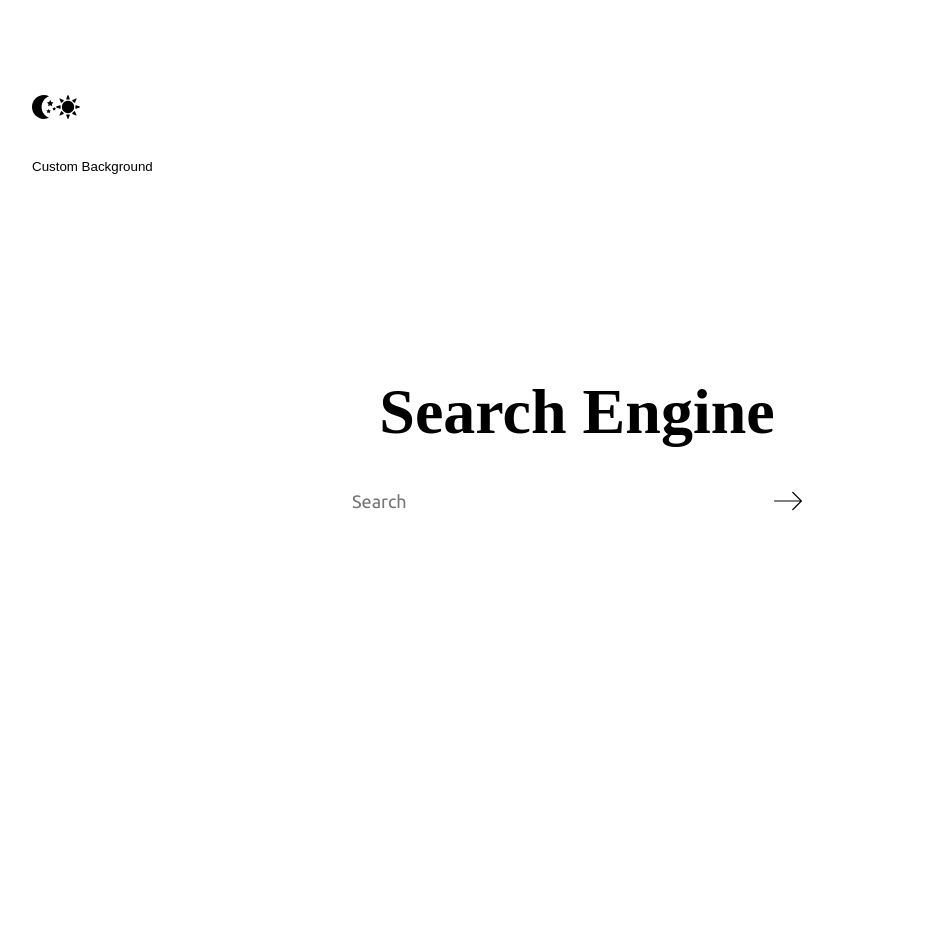
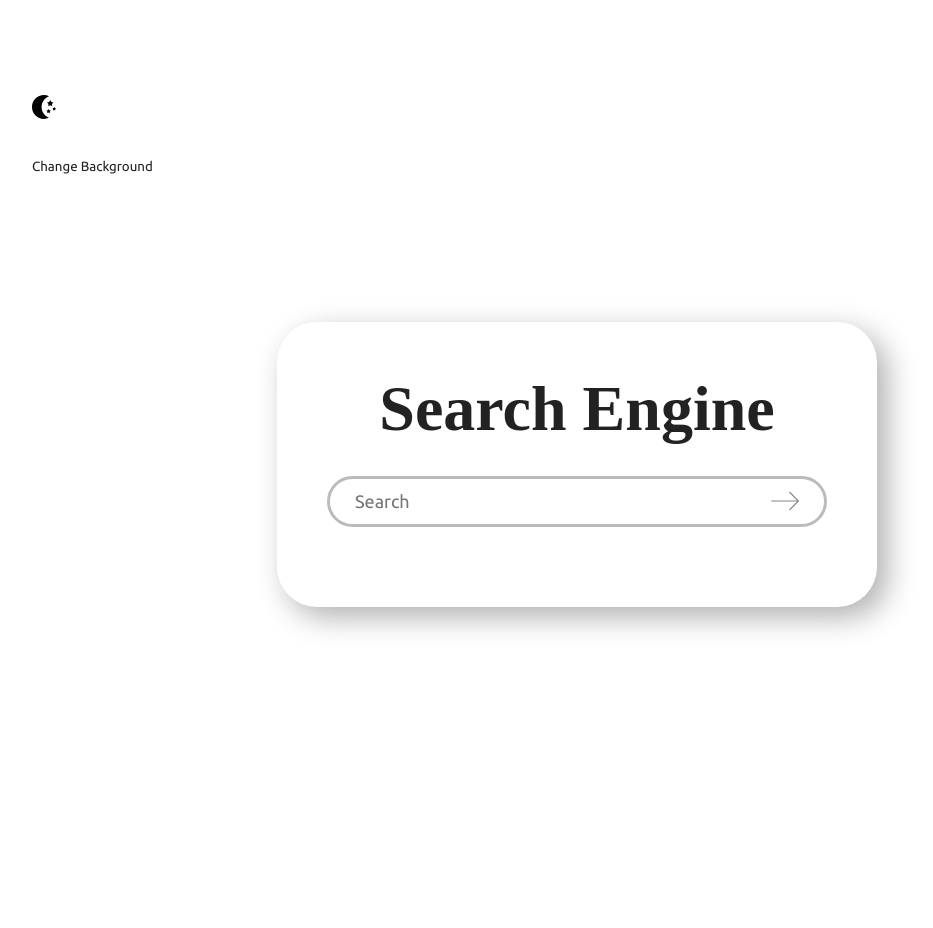
Before and after one commit to jazze13/search_engine, a Django app: page / in a window 1280 px wide. Shown: the whole page, without its empty margins (63-996 px from the left). Run offline with Django 4.2, Linux system fonts and the light colour scheme; some web fonts are replaced.

Commit message:
Add files via upload

```diff
--- a/search/static/css/style.css
+++ b/search/static/css/style.css
@@ -4,6 +4,7 @@
 * {
     padding:0;
     margin:0;
+    font-family:'ubuntu', sans-serif;
 }
 
 html {
@@ -87,7 +92,7 @@ body {
     justify-content:center;
 
     position:relative;
-    scroll-behavior: smooth;
+    overflow:hidden;
 
     padding:5%;
 }
@@ -97,6 +102,14 @@ main {
     flex-direction:column;
     justify-content:center;
     align-items:center;
+}
+
+.content_wrapper {
+    backdrop-filter: blur(15px);
+    padding:50px;
+    border-radius:40px;
+    box-shadow:10px 10px 30px #00000050;
+
 }
 
 .search_form {
--- a/search/static/js/script.js
+++ b/search/static/js/script.js
@@ -2,8 +2,13 @@
 
 
 // Переключение темы
-// TODO: проверка на наличие записив local storage
-document.body.className = localStorage.getItem('theme');
+let themeStored = localStorage.getItem('theme');
+if (themeStored)
+    document.body.className = localStorage.getItem('theme');
+
+let backgroundStored = localStorage.getItem('background');
+if (backgroundStored)
+    document.body.style.background = `url( ${backgroundStored} ) no-repeat center center / cover`;
 
 function switch_theme() {
     const theme = document.querySelectorAll('body, .search_bar, .search_bar svg');
@@ -69,7 +74,7 @@ search.onblur = () => {
 
 
 // Модалки
-document.querySelector('.change_background').addEventListener('click', () => {
+document.querySelector('.change_background').addEventListener('click', function() {
     document.querySelectorAll('.modals_wrapper, .modal').forEach(elem => {
         elem.style.display = 'flex';
     })
@@ -85,21 +90,33 @@ document.querySelector('.close_modal').addEventListener( 'click', () => {
     closeModals();
 })
 
+document.querySelector('.modals_wrapper').addEventListener('click', function(event) {
+    if ( !event.target.closest('.modal') )
+        closeModals();
+})
 
-// Загрузка Файла для бэкграунда
-// const fileUpload = document.querySelector('.file_upload');
-// const fileUploadLabel = document.querySelector('label[for*=upload]');
 
-// fileUpload.addEventListener('change', e => {
-//     console.log(this);
-//     if (this.files) {
-//         let fileName = e.target.value.split('\\').pop();
-//         fileUploadLabel.innerHTML = fileName;
-//     }
-//     var customBackground = this.files[0];
-// })
 
-// document.querySelector('.custom_backgorund__apply').addEventListener('click', () => {
-//     document.body.style.backgroundImage = customBackground;
-//     closeModals();
-// })
+// выбор бэкграунда
+const backgrounds = document.querySelectorAll('.background_images__list__element');
+backgrounds.forEach(function(elem) {
+    elem.addEventListener('click', function(event) {
+        document.querySelectorAll('.element-selected').forEach(e => {
+            e.classList.toggle('element-selected');
+        })
+        this.classList.toggle('element-selected');
+    })
+
+})
+
+document.querySelector('.change_backgorund__apply').addEventListener('click', event => {
+    let imgPath = document.querySelector('.element-selected img').getAttribute('src');
+    document.body.style.background = `url( ${imgPath} ) no-repeat center center / cover`;
+
+    localStorage.setItem('background', imgPath);
+
+    closeModals();
+})
+
+
+const bg_list = document.querySelector('.background_images__list');
--- a/search/templates/index.html
+++ b/search/templates/index.html
@@ -76,9 +76,10 @@
                         </g>
                     </svg>
                 </button>
-                <button class="change_background">Custom Background</button>
+                <button class="change_background">Change Background</button>
             </div>
 
+                <div class="content_wrapper">
                     <form class="search_form" action="search_results" method="post">
                         {% csrf_token %}
                         <h1 class="title">Search Engine</h1>
@@ -105,18 +106,29 @@
                         {% endif %}
                     </div>
                     {% endif %}
+                </div>
 
         </main>
 
         <div class="modals_wrapper">
 
-            <div class="modal custom_background">
-                <h3>Select Custom Background file</h3>
-                <input type="file" name="custom_background_upload" id="custom_background_upload" class="custom_background__upload file_upload">
-                <label for="custom_background_upload" class="custom_background__upload_label click_effect">upload file</label>
-                <div class="custom_background__bottom_buttons">
-                    <button class="custom_backgorund__apply custom_background__bottom_buttons__button" onclick="">Apply</button>
-                    <button class="close_modal custom_background__bottom_buttons__button">Close</button>
+            <div class="modal change_background">
+                <h3>Choose background image</h3>
+                <div class="background_images">
+                    <ul class="background_images__list">
+                        <!-- <li class="background_images__list__element"><img src="{% static "img/bg/bg1.jpg" %}" alt="bg1.jpg"></li>
+                        <li class="background_images__list__element"><img src="{% static "img/bg/bg2.jpg" %}" alt="bg2.jpg"></li>
+                        <li class="background_images__list__element"><img src="{% static "img/bg/1.jpg" %}" alt="1.jpg"></li>
+                        <li class="background_images__list__element"><img src="{% static "img/bg/2.jpg" %}" alt="2.jpg"></li>
+                        <li class="background_images__list__element"><img src="{% static "img/bg/3.jpg" %}" alt="3.jpg"></li> -->
+                        {% for pic in pics %}
+                        <li style="color:#fff;">{{ pic }}</li>
+                        {% endfor %}
+                    </ul>
+                </div>
+                <div class="change_background__bottom_buttons">
+                    <button class="change_backgorund__apply change_background__bottom_buttons__button" onclick="">Apply</button>
+                    <button class="close_modal change_background__bottom_buttons__button">Close</button>
                 </div>
             </div>
 
--- a/search/views.py
+++ b/search/views.py
@@ -1,15 +1,25 @@
 from django.shortcuts import render
-import re
+import re, os
 
 from search.searcher import search
 
 def index(request):
     keyword = request.POST.get('search_input', None)
 
+    pics = []
+    for pic in os.walk('/static/img/bg'):
+        pics.append(pic)
+
     if keyword:
         search_results = search(keyword)
-        context = { 'search_results':search_results, 'keyword':keyword, }
+        context = {
+            'search_results':search_results,
+            'keyword':keyword,
+            'pics':pics,
+        }
     else:
         context = None
 
+
+
     return render(request, 'index.html', context)
```
Also changed, not shown: other parts of search/static/css/style.css (+33 -22 lines), db.sqlite3 (added), search/static/img/bg/1.jpg (added), search/static/img/bg/2.jpg (added), search/static/img/bg/3.jpg (added), search/static/img/bg/bg1.jpg (added), search/static/img/bg/bg2.jpg (added). Lines whose indentation alone changed are shown as unchanged.
